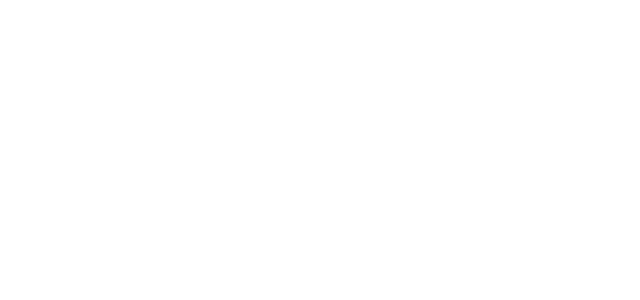
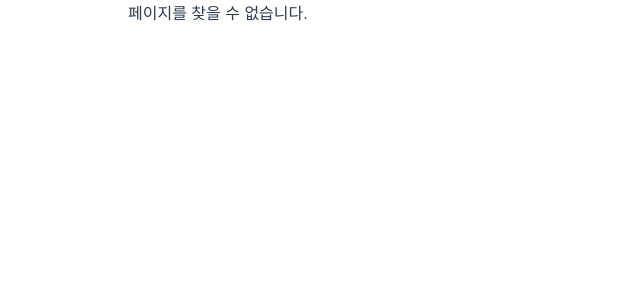
Before and after one commit to mahns1201/component, a Vue app in the folder vue/: page /404 in a window 1280 px wide. Before the commit this address had no page. Shown: the top 300 px of the page, without its empty margins (0-640 px from the left). Built offline with nearby package versions, Linux system fonts and the light colour scheme.

Commit message:
[feat] 404 page route
+ NotFound 페이지
+ redirect

```diff
--- a/vue/src/router.js
+++ b/vue/src/router.js
@@ -1,18 +1,28 @@
 import { createWebHistory, createRouter } from "vue-router";
 
 import Home from "./views/Home.vue";
+import NotFound from "./views/NotFound.vue";
 import InputTag from "./components/InputTag.vue";
 
 const routes = [
   {
     path: "/",
     name: "Home",
-    component: Home, // 동적 import
+    component: Home,
   },
   {
     path: "/input-tag",
     name: "InputTag",
     component: InputTag,
+  },
+  {
+    path: "/404",
+    name: "notFound",
+    component: NotFound,
+  },
+  {
+    path: "/:pathMatch(.*)*",
+    redirect: "/404",
   },
 ];
 
@@ -20,4 +30,5 @@ const router = createRouter({
   history: createWebHistory(),
   routes,
 });
+
 export default router;
--- /dev/null
+++ b/vue/src/views/NotFound.vue
@@ -0,0 +1,11 @@
+<template>
+  <div>
+    <label>페이지를 찾을 수 없습니다.</label>
+  </div>
+</template>
+
+<script>
+export default {};
+</script>
+
+<style></style>
```
